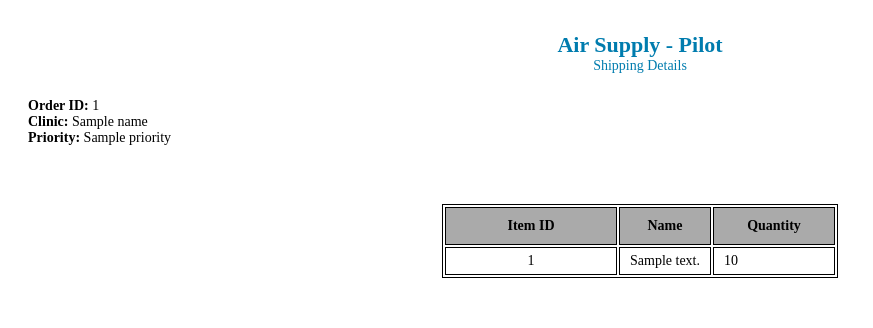
After one commit to alifarooqi/airsupply-pilot, a Django app: template templates/warehouse-personnel/pdf.html in a window 1280 px wide. The commit adds this page. Shown: the top 328 px of the page, without its empty margins (0-873 px from the left). Run offline with Django 3.2, Linux system fonts and the light colour scheme; the template is opened without the code that fills it: most values are stand-ins (such as "Sample title", 1, 10 or a date in 2020).

Commit message:
Added shipping label

```diff
--- a/airsupply/static/airsupply/js/main.js
+++ b/airsupply/static/airsupply/js/main.js
@@ -56,6 +56,7 @@ let TogglePriorityQueue = {
             	$target.closest("tr").find(".expandCollapseIcon").children().first().addClass(" glyphicon-minus-sign")
                 $target.closest("tr").next().find(".toggleWrapper").slideDown();
             	$target.closest("tr").next().find(".order-processed-btn").slideDown("fast");
+            	$target.closest("tr").next().find(".down-shipping-btn").slideDown("fast");
             	$target.prop("disabled",true);
             	$target.closest("tr").addClass("active-process")
             	$target.closest("tr").next().addClass("active-process")
--- a/airsupply/urls.py
+++ b/airsupply/urls.py
@@ -25,7 +25,8 @@ urlpatterns = [
 
     #warehouse personnel
     re_path(r'priority_queue/$', views.PriorityQueueView.as_view(), name='priority_queue'),
-    re_path(r'priority_queue/1/(?P<pk>[0-9]+)/$', views.processing_order, name='order_processed'),
+    re_path(r'priority_queue/1/(?P<pk>[0-9]+)/$', views.processing_order, name='order_processing'),
     re_path(r'priority_queue/2/(?P<pk>[0-9]+)/$', views.order_processed, name='order_processed'),
+    re_path(r'priority_queue/3/(?P<pk>[0-9]+)/$', views.download_shipping, name='download_shipping'),
 
 ]
--- /dev/null
+++ b/templates/warehouse-personnel/pdf.html
@@ -0,0 +1,94 @@
+<!DOCTYPE HTML PUBLIC "-//W3C//DTD HTML 4.01 Transitional//EN" "http://www.w3.org/TR/html4/loose.dtd">
+<html>
+    <head>
+        <title>Shipping Label - {{ id }}</title>
+        <style type="text/css">
+            body {
+                font-weight: 200;
+                font-size: 14px;
+            }
+            .header {
+                font-size: 20px;
+                font-weight: 100;
+                text-align: center;
+                color: #007cae;
+            }
+            .title {
+                font-size: 22px;
+                font-weight: 700;
+               /* text-align: right;*/
+               padding: 10px 20px 0px 20px;
+                margin-bottom: 0;
+            }
+            .title span {
+                color: #007cae;
+            }
+            .subtitle{
+                font-size: 14px;
+                margin-top: 0px;
+            }
+            .details {
+                padding: 10px 20px 0px 20px;
+                text-align: left !important;
+                /*margin-left: 40%;*/
+            }
+            .hrItem {
+                border: none;
+                height: 1px;
+                /* Set the hr color */
+                color: #333; /* old IE */
+                background-color: #fff; /* Modern Browsers */
+            }
+            table{
+                margin: 50px auto;
+            }
+            table, th, td {
+               border: 1px solid black;
+            }
+            td{
+                padding: 5px 10px;
+            }
+            th{
+                padding: 10px;
+                background: #aaaaaa;
+            }
+            .item-id{
+                width: 10px;
+                text-align: center;
+            }
+
+        </style>
+    </head>
+    <body>
+        <div class='wrapper'>
+            <div class='header'>
+                <p class='title'>Air Supply - Pilot</p>
+                <p class='subtitle'>Shipping Details</p>
+            </div>
+        <div>
+        <div class='details'>
+            <b>Order ID:</b> {{ id }} <br/>
+            <b>Clinic:</b> {{ name }}  <br/>
+            <b>Priority:</b> {{ priority }} <br/>
+            <hr class='hrItem' />
+        </div>
+        <table>
+            <thead>
+                <th class="item-id" style="width:150px">Item ID</th>
+                <th>Name</th>
+                <th style="width:100px; text-align: center">Quantity</th>
+            </thead>
+            <tbody>
+                {% for item in all_items.all %}
+                    <tr>
+                        <td class="item-id">{{ item.item.id }}</td>
+                        <td>{{ item.item.description }}</td>
+                        <td>{{ item.quantity }}</td>
+                    </tr>
+                {% endfor %}
+            </tbody>
+        </table>
+        <hr class='hrItem' />
+    </div>
+    </body>
+</html>
--- a/templates/warehouse-personnel/priority-queue.html
+++ b/templates/warehouse-personnel/priority-queue.html
@@ -64,6 +64,7 @@
                                             </div>
                                         {% endfor %}
                                         <a class="btn btn-default order-processed-btn" href={% url 'airsupply:order_processed' order.id %}>&#x2714; Order Processed</a>
+                                        <a class="btn btn-default down-shipping-btn" target="_blank" href={% url 'airsupply:download_shipping' order.id %}>Download Shipping Label</a>
                                     </div>
                                 </td>
                             </tr>
```
Also changed, not shown: airsupply/models.py (+51 -0 lines), airsupply/static/airsupply/css/main.css (+9 -0 lines), airsupply/views.py (+9 -0 lines), airsupply/migrations/0001_initial.py (added), airsupply/migrations/0002_auto_20181107_1659.py (added), airsupply/migrations/0003_auto_20181112_1140.py (added), airsupply/migrations/0004_auto_20181112_1144.py (added), airsupply/migrations/0005_clinicmanager.py (added), db.sqlite3, 1 other file.
